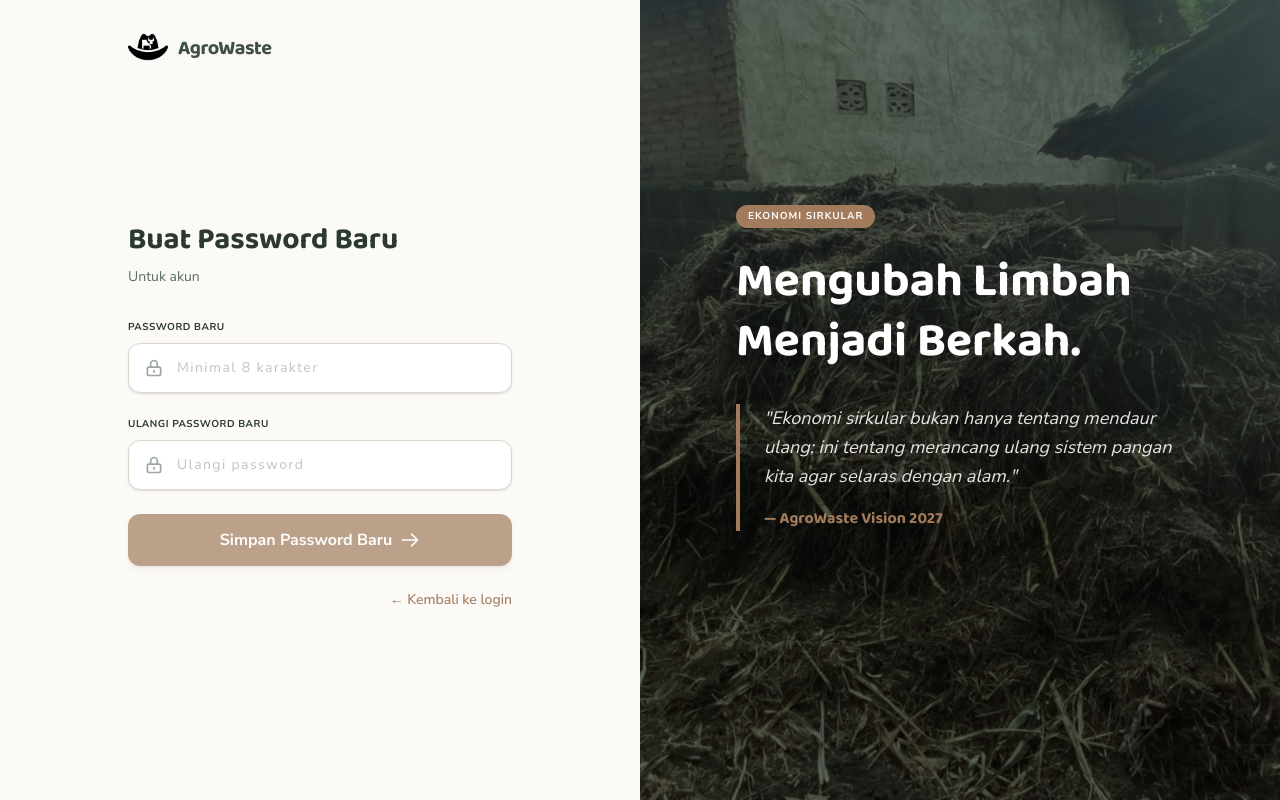
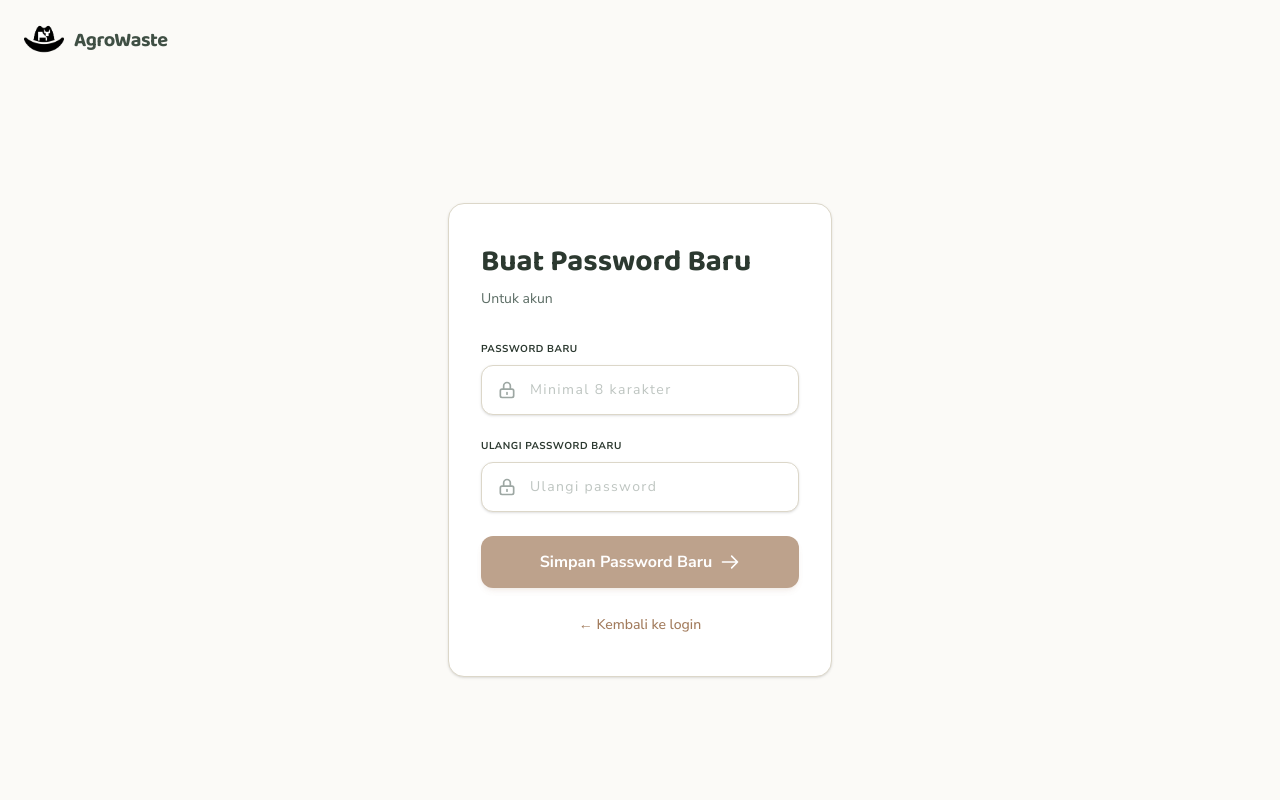
Before and after one commit to ulfaalhaqq/AgroWaste-payment, a Next.js app in the folder frontend/: page /reset-password in a window 1280 px wide. Built offline with nearby package versions, Linux system fonts and the light colour scheme.

Commit message:
style: update tampilan form forgot & reset password

```diff
--- a/frontend/src/app/(auth)/forgot-password/page.tsx
+++ b/frontend/src/app/(auth)/forgot-password/page.tsx
@@ -1,6 +1,6 @@
 "use client";
 
-import { useState } from "react";
+import React, { useState } from "react";
 import Link from "next/link";
 
 export default function ForgotPasswordPage() {
@@ -35,14 +35,12 @@ export default function ForgotPasswordPage() {
   };
 
   return (
-    <div className="flex min-h-screen bg-land-bg font-land-body">
-      {/* Left Form Side */}
-      <div className="w-full lg:w-1/2 flex flex-col justify-center px-4 sm:px-8 md:px-16 lg:px-24 xl:px-32 relative animate-fade-in py-12">
+    <div className="min-h-screen bg-land-bg font-land-body flex flex-col">
       {/* Logo */}
-        <div className="absolute top-8 left-4 sm:left-8 md:left-16 lg:left-24 xl:left-32">
+      <div className="px-6 py-6">
         <Link
           href="/"
-            className="flex items-center gap-2.5 hover:opacity-85 transition-opacity"
+          className="flex items-center gap-2.5 hover:opacity-85 transition-opacity w-fit"
         >
           <img
             src="/LOGO.png"
@@ -55,11 +53,14 @@ export default function ForgotPasswordPage() {
         </Link>
       </div>
 
+      {/* Center Content */}
+      <div className="flex-1 flex items-center justify-center px-4 py-12">
+        <div className="w-full max-w-sm bg-white border border-land-cream rounded-2xl shadow-sm px-8 py-10">
           {status === "sent" ? (
-          <div className="mt-16 mb-8 max-w-sm w-full mx-auto lg:mx-0">
-            <div className="w-14 h-14 rounded-2xl bg-land-clay/10 flex items-center justify-center mb-6">
+            <div className="text-center">
+              <div className="w-16 h-16 rounded-2xl bg-land-clay/10 flex items-center justify-center mb-6 mx-auto">
                 <svg
-                className="w-7 h-7 text-land-clay"
+                  className="w-8 h-8 text-land-clay"
                   fill="none"
                   stroke="currentColor"
                   strokeWidth="2"
@@ -75,7 +76,7 @@ export default function ForgotPasswordPage() {
               <h1 className="text-3xl font-bold text-land-ink font-land-heading mb-2">
                 Cek Email Kamu
               </h1>
-            <p className="text-land-muted text-sm leading-relaxed max-w-sm mb-8">
+              <p className="text-land-muted text-sm leading-relaxed mb-8">
                 Link reset password sudah dikirim ke{" "}
                 <strong className="text-land-ink">{email}</strong>. Cek folder
                 inbox atau spam.
@@ -89,20 +90,17 @@ export default function ForgotPasswordPage() {
             </div>
           ) : (
             <>
-            <div className="mt-16 mb-8 max-w-sm w-full mx-auto lg:mx-0">
+              <div className="mb-8">
                 <h1 className="text-3xl font-bold text-land-ink font-land-heading mb-2">
                   Lupa Password?
                 </h1>
-              <p className="text-land-muted text-sm leading-relaxed max-w-sm">
+                <p className="text-land-muted text-sm leading-relaxed">
                   Masukkan email akunmu. Kami akan kirimkan link untuk reset
                   password.
                 </p>
               </div>
 
-            <form
-              onSubmit={handleSubmit}
-              className="space-y-6 max-w-sm w-full mb-8 mx-auto lg:mx-0"
-            >
+              <form onSubmit={handleSubmit} className="space-y-6">
                 <div>
                   <label className="block text-[10px] font-bold text-land-ink uppercase tracking-wider mb-2">
                     Alamat Email
@@ -186,7 +184,7 @@ export default function ForgotPasswordPage() {
                   )}
                 </button>
 
-              <div className="flex justify-end">
+                <div className="text-center">
                   <Link
                     href="/login"
                     className="text-sm text-land-clay hover:text-land-muted font-medium transition-colors"
@@ -198,40 +196,6 @@ export default function ForgotPasswordPage() {
             </>
           )}
         </div>
-
-      {/* Right Image Side */}
-      <div className="hidden lg:flex lg:w-1/2 relative bg-land-secondary overflow-hidden">
-        {/* Background Image with Dark Green Overlay */}
-        <div className="absolute inset-0 bg-land-secondary mix-blend-multiply opacity-85 z-10"></div>
-        <img
-          src="/auth-bg.jpeg"
-          alt="Pertanian"
-          className="absolute inset-0 w-full h-full object-cover"
-        />
-
-        {/* Content Overlay */}
-        <div className="relative z-20 flex flex-col justify-center px-16 xl:px-24 w-full h-full text-white">
-          <div className="inline-block px-3 py-1 bg-land-clay text-white text-[10px] font-bold tracking-widest uppercase rounded-full w-max mb-6">
-            Ekonomi Sirkular
-          </div>
-
-          <h2 className="text-5xl font-bold leading-tight font-land-heading mb-8">
-            Mengubah Limbah
-            <br />
-            Menjadi Berkah.
-          </h2>
-
-          <div className="pl-6 border-l-4 border-land-clay mb-16">
-            <p className="text-lg italic text-land-bg/90 leading-relaxed mb-4">
-              &quot;Ekonomi sirkular bukan hanya tentang mendaur ulang; ini
-              tentang merancang ulang sistem pangan kita agar selaras dengan
-              alam.&quot;
-            </p>
-            <p className="font-bold text-land-clay font-land-heading">
-              — AgroWaste Vision 2027
-            </p>
-          </div>
-        </div>
       </div>
     </div>
   );
--- a/frontend/src/app/(auth)/reset-password/page.tsx
+++ b/frontend/src/app/(auth)/reset-password/page.tsx
@@ -1,6 +1,6 @@
 "use client";
 
-import { useState, Suspense } from "react";
+import React, { useState, Suspense } from "react";
 import { useSearchParams, useRouter } from "next/navigation";
 import Link from "next/link";
 
@@ -58,14 +58,12 @@ function ResetForm() {
   };
 
   return (
-    <div className="flex min-h-screen bg-land-bg font-land-body">
-      {/* Left Form Side */}
-      <div className="w-full lg:w-1/2 flex flex-col justify-center px-4 sm:px-8 md:px-16 lg:px-24 xl:px-32 relative animate-fade-in py-12">
+    <div className="min-h-screen bg-land-bg font-land-body flex flex-col">
       {/* Logo */}
-        <div className="absolute top-8 left-4 sm:left-8 md:left-16 lg:left-24 xl:left-32">
+      <div className="px-6 py-6">
         <Link
           href="/"
-            className="flex items-center gap-2.5 hover:opacity-85 transition-opacity"
+          className="flex items-center gap-2.5 hover:opacity-85 transition-opacity w-fit"
         >
           <img
             src="/LOGO.png"
@@ -78,19 +76,20 @@ function ResetForm() {
         </Link>
       </div>
 
-        <div className="mt-16 mb-8 max-w-sm w-full mx-auto lg:mx-0">
+      {/* Center Content */}
+      <div className="flex-1 flex items-center justify-center px-4 py-12">
+        <div className="w-full max-w-sm bg-white border border-land-cream rounded-2xl shadow-sm px-8 py-10">
+          <div className="mb-8">
             <h1 className="text-3xl font-bold text-land-ink font-land-heading mb-2">
               Buat Password Baru
             </h1>
-          <p className="text-land-muted text-sm leading-relaxed max-w-sm">
-            Untuk akun <strong className="text-land-ink">{email}</strong>
+            <p className="text-land-muted text-sm leading-relaxed">
+              Untuk akun{" "}
+              <strong className="text-land-ink">{email}</strong>
             </p>
           </div>
 
-        <form
-          onSubmit={handleReset}
-          className="space-y-6 max-w-sm w-full mb-8 mx-auto lg:mx-0"
-        >
+          <form onSubmit={handleReset} className="space-y-6">
             <div>
               <label className="block text-[10px] font-bold text-land-ink uppercase tracking-wider mb-2">
                 Password Baru
@@ -221,7 +220,7 @@ function ResetForm() {
               )}
             </button>
 
-          <div className="flex justify-end">
+            <div className="text-center">
               <Link
                 href="/login"
                 className="text-sm text-land-clay hover:text-land-muted font-medium transition-colors"
@@ -230,40 +229,6 @@ function ResetForm() {
               </Link>
             </div>
           </form>
-      </div>
-
-      {/* Right Image Side */}
-      <div className="hidden lg:flex lg:w-1/2 relative bg-land-secondary overflow-hidden">
-        {/* Background Image with Dark Green Overlay */}
-        <div className="absolute inset-0 bg-land-secondary mix-blend-multiply opacity-85 z-10"></div>
-        <img
-          src="/auth-bg.jpeg"
-          alt="Pertanian"
-          className="absolute inset-0 w-full h-full object-cover"
-        />
-
-        {/* Content Overlay */}
-        <div className="relative z-20 flex flex-col justify-center px-16 xl:px-24 w-full h-full text-white">
-          <div className="inline-block px-3 py-1 bg-land-clay text-white text-[10px] font-bold tracking-widest uppercase rounded-full w-max mb-6">
-            Ekonomi Sirkular
-          </div>
-
-          <h2 className="text-5xl font-bold leading-tight font-land-heading mb-8">
-            Mengubah Limbah
-            <br />
-            Menjadi Berkah.
-          </h2>
-
-          <div className="pl-6 border-l-4 border-land-clay mb-16">
-            <p className="text-lg italic text-land-bg/90 leading-relaxed mb-4">
-              &quot;Ekonomi sirkular bukan hanya tentang mendaur ulang; ini
-              tentang merancang ulang sistem pangan kita agar selaras dengan
-              alam.&quot;
-            </p>
-            <p className="font-bold text-land-clay font-land-heading">
-              — AgroWaste Vision 2027
-            </p>
-          </div>
         </div>
       </div>
     </div>
```
Lines whose indentation alone changed are shown as unchanged.
